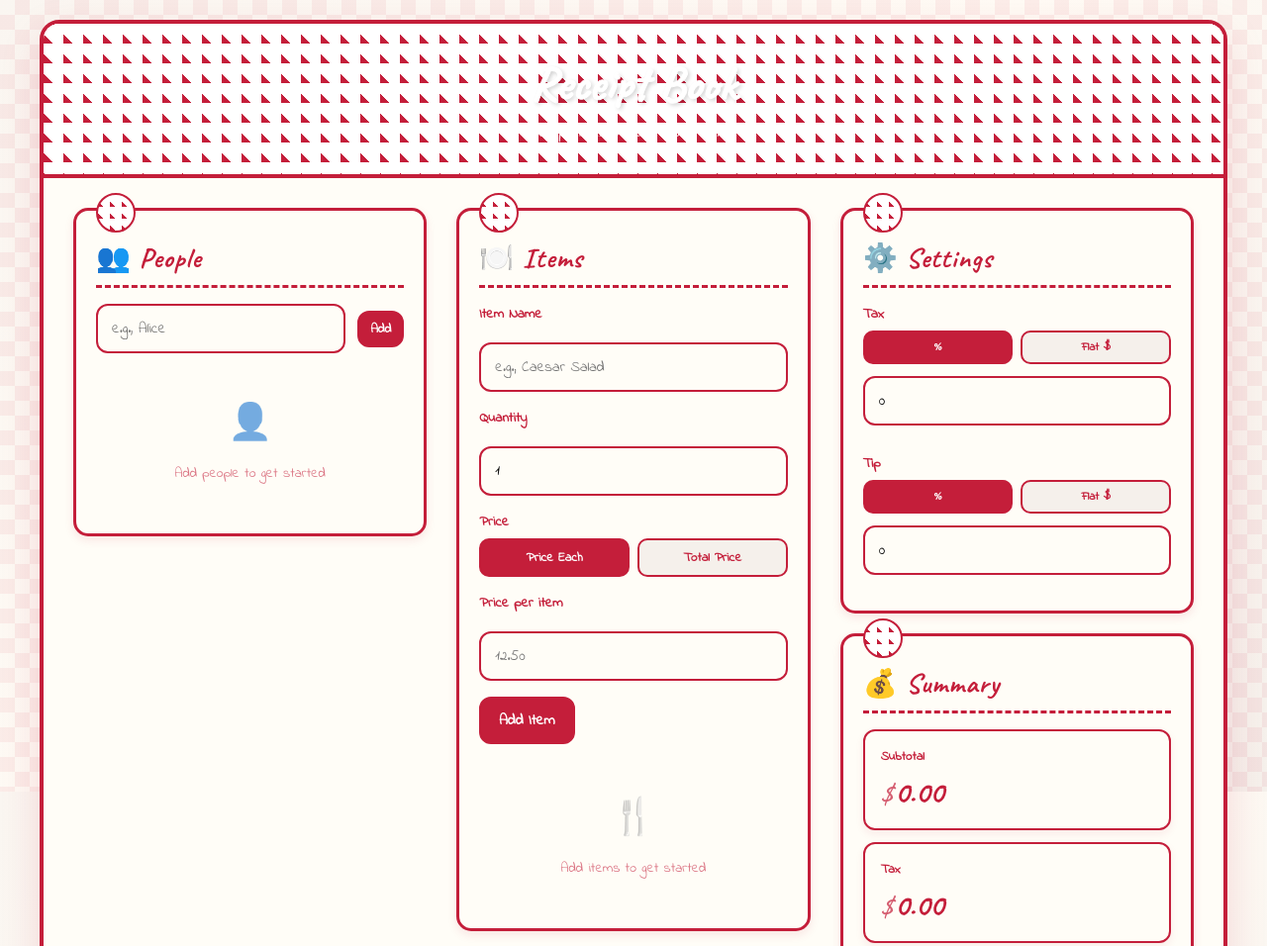
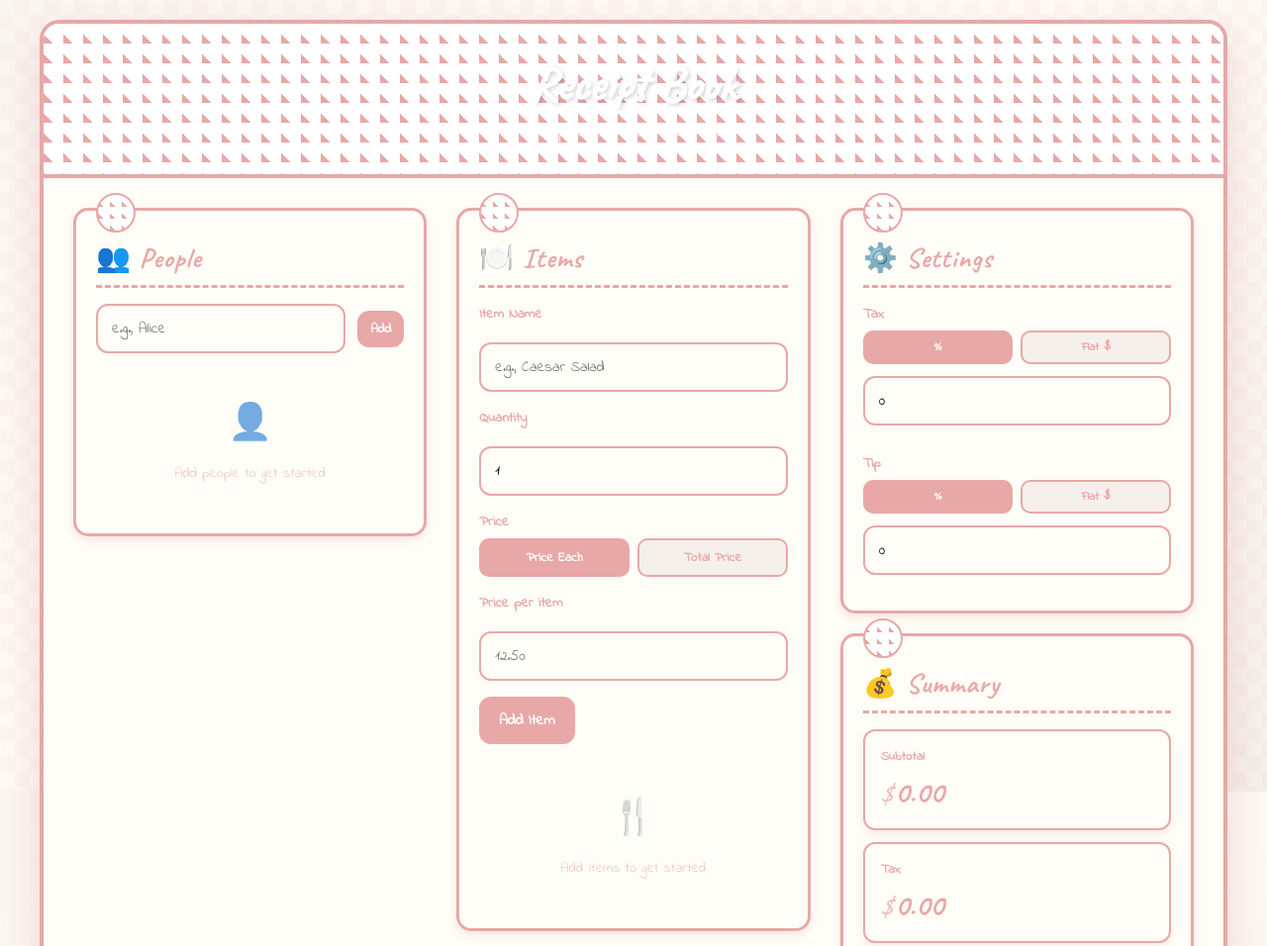
Before and after one commit to santai-artifacts/jeremy-receipts-301, a plain HTML site: page index.html in a window 1280 px wide. Shown: the top 956 px of the page at 99% size. Drawn offline with Linux system fonts and the light colour scheme.

Commit message:
And make sure it's a pastel red so it's easy to read everything
Santai-Kind: autosave
Santai-Author: jeremy

```diff
--- a/index.html
+++ b/index.html
@@ -30,10 +30,10 @@
       right: 0;
       bottom: 0;
       background-image:
-        linear-gradient(45deg, #c41e3a 25%, transparent 25%),
-        linear-gradient(-45deg, #c41e3a 25%, transparent 25%),
-        linear-gradient(45deg, transparent 75%, #c41e3a 75%),
-        linear-gradient(-45deg, transparent 75%, #c41e3a 75%);
+        linear-gradient(45deg, #e8a8a8 25%, transparent 25%),
+        linear-gradient(-45deg, #e8a8a8 25%, transparent 25%),
+        linear-gradient(45deg, transparent 75%, #e8a8a8 75%),
+        linear-gradient(-45deg, transparent 75%, #e8a8a8 75%);
       background-size: 30px 30px;
       background-position: 0 0, 0 15px, 15px -15px, -15px 0px;
       opacity: 0.06;
@@ -48,7 +48,7 @@
       border-radius: 20px;
       box-shadow: 0 15px 40px rgba(196, 30, 58, 0.15), inset 0 1px 0 rgba(255, 255, 255, 0.6);
       overflow: hidden;
-      border: 4px solid #c41e3a;
+      border: 4px solid #e8a8a8;
       position: relative;
     }
 
@@ -60,10 +60,10 @@
       right: 0;
       height: 15px;
       background-image:
-        linear-gradient(45deg, #c41e3a 25%, white 25%),
-        linear-gradient(-45deg, #c41e3a 25%, white 25%),
-        linear-gradient(45deg, white 75%, #c41e3a 75%),
-        linear-gradient(-45deg, white 75%, #c41e3a 75%);
+        linear-gradient(45deg, #e8a8a8 25%, white 25%),
+        linear-gradient(-45deg, #e8a8a8 25%, white 25%),
+        linear-gradient(45deg, white 75%, #e8a8a8 75%),
+        linear-gradient(-45deg, white 75%, #e8a8a8 75%);
       background-size: 20px 20px;
       background-position: 0 0, 0 10px, 10px -10px, -10px 0px;
       z-index: 1;
@@ -77,10 +77,10 @@
       right: 0;
       height: 15px;
       background-image:
-        linear-gradient(45deg, #c41e3a 25%, white 25%),
-        linear-gradient(-45deg, #c41e3a 25%, white 25%),
-        linear-gradient(45deg, white 75%, #c41e3a 75%),
-        linear-gradient(-45deg, white 75%, #c41e3a 75%);
+        linear-gradient(45deg, #e8a8a8 25%, white 25%),
+        linear-gradient(-45deg, #e8a8a8 25%, white 25%),
+        linear-gradient(45deg, white 75%, #e8a8a8 75%),
+        linear-gradient(-45deg, white 75%, #e8a8a8 75%);
       background-size: 20px 20px;
       background-position: 0 0, 0 10px, 10px -10px, -10px 0px;
       z-index: 1;
@@ -88,15 +88,15 @@
 
     .header {
       background-image:
-        linear-gradient(45deg, #c41e3a 25%, white 25%),
-        linear-gradient(-45deg, #c41e3a 25%, white 25%),
-        linear-gradient(45deg, white 75%, #c41e3a 75%),
-        linear-gradient(-45deg, white 75%, #c41e3a 75%);
+        linear-gradient(45deg, #e8a8a8 25%, white 25%),
+        linear-gradient(-45deg, #e8a8a8 25%, white 25%),
+        linear-gradient(45deg, white 75%, #e8a8a8 75%),
+        linear-gradient(-45deg, white 75%, #e8a8a8 75%);
       background-size: 20px 20px;
       background-position: 0 0, 0 10px, 10px -10px, -10px 0px;
       padding: 30px;
       text-align: center;
-      border-bottom: 4px solid #c41e3a;
+      border-bottom: 4px solid #e8a8a8;
       position: relative;
     }
 
@@ -141,7 +141,7 @@
       display: flex;
       flex-direction: column;
       background: #fffdf7;
-      border: 3px solid #c41e3a;
+      border: 3px solid #e8a8a8;
       border-radius: 15px;
       padding: 20px;
       position: relative;
@@ -156,13 +156,13 @@
       width: 36px;
       height: 36px;
       background-image:
-        linear-gradient(45deg, #c41e3a 25%, white 25%),
-        linear-gradient(-45deg, #c41e3a 25%, white 25%),
-        linear-gradient(45deg, white 75%, #c41e3a 75%),
-        linear-gradient(-45deg, white 75%, #c41e3a 75%);
+        linear-gradient(45deg, #e8a8a8 25%, white 25%),
+        linear-gradient(-45deg, #e8a8a8 25%, white 25%),
+        linear-gradient(45deg, white 75%, #e8a8a8 75%),
+        linear-gradient(-45deg, white 75%, #e8a8a8 75%);
       background-size: 12px 12px;
       background-position: 0 0, 0 6px, 6px -6px, -6px 0px;
-      border: 2px solid #c41e3a;
+      border: 2px solid #e8a8a8;
       border-radius: 50%;
       z-index: 1;
     }
@@ -171,11 +171,11 @@
       font-family: 'Caveat', cursive;
       font-size: 28px;
       font-weight: 700;
-      color: #c41e3a;
+      color: #e8a8a8;
       margin-bottom: 16px;
       text-transform: none;
       letter-spacing: 1px;
-      border-bottom: 3px dashed #c41e3a;
+      border-bottom: 3px dashed #e8a8a8;
       padding-bottom: 10px;
       margin-top: 10px;
     }
@@ -202,7 +202,7 @@
       font-family: 'Indie Flower', cursive;
       font-size: 14px;
       font-weight: 600;
-      color: #c41e3a;
+      color: #e8a8a8;
       margin-bottom: 6px;
       text-transform: none;
       letter-spacing: 0px;
@@ -219,7 +219,7 @@
     input[type="number"],
     select {
       padding: 12px 14px;
-      border: 2px solid #c41e3a;
+      border: 2px solid #e8a8a8;
       border-radius: 12px;
       font-family: 'Indie Flower', cursive;
       font-size: 15px;
@@ -232,14 +232,14 @@
     input[type="number"]:focus,
     select:focus {
       outline: none;
-      border-color: #a01629;
+      border-color: #d98989;
       background: white;
       box-shadow: 0 0 0 3px rgba(196, 30, 58, 0.2);
     }
 
     .btn {
       padding: 11px 18px;
-      border: 2px solid #c41e3a;
+      border: 2px solid #e8a8a8;
       border-radius: 12px;
       font-family: 'Indie Flower', cursive;
       font-size: 15px;
@@ -250,14 +250,14 @@
     }
 
     .btn-primary {
-      background: #c41e3a;
+      background: #e8a8a8;
       color: white;
-      border-color: #c41e3a;
+      border-color: #e8a8a8;
     }
 
     .btn-primary:hover {
-      background: #a01629;
-      border-color: #a01629;
+      background: #d98989;
+      border-color: #d98989;
       transform: translateY(-3px);
       box-shadow: 0 8px 16px rgba(196, 30, 58, 0.2);
     }
@@ -268,8 +268,8 @@
 
     .btn-secondary {
       background: #f5f0eb;
-      color: #c41e3a;
-      border-color: #c41e3a;
+      color: #e8a8a8;
+      border-color: #e8a8a8;
     }
 
     .btn-secondary:hover {
@@ -302,7 +302,7 @@
 
     .item-card {
       background: #fffdf7;
-      border: 2px solid #c41e3a;
+      border: 2px solid #e8a8a8;
       border-radius: 12px;
       padding: 14px;
       position: relative;
@@ -329,7 +329,7 @@
     .item-name {
       font-family: 'Caveat', cursive;
       font-weight: 700;
-      color: #c41e3a;
+      color: #e8a8a8;
       font-size: 16px;
       flex: 1;
     }
@@ -338,13 +338,13 @@
       font-family: 'Caveat', cursive;
       font-size: 18px;
       font-weight: 700;
-      color: #c41e3a;
+      color: #e8a8a8;
     }
 
     .item-details {
       font-family: 'Indie Flower', cursive;
       font-size: 13px;
-      color: #c41e3a;
+      color: #e8a8a8;
       margin-bottom: 8px;
     }
 
@@ -357,12 +357,12 @@
 
     .person-tag {
       background: #fff5f0;
-      border: 2px dashed #c41e3a;
+      border: 2px dashed #e8a8a8;
       border-radius: 8px;
       padding: 4px 10px;
       font-family: 'Indie Flower', cursive;
       font-size: 12px;
-      color: #c41e3a;
+      color: #e8a8a8;
       display: flex;
       align-items: center;
       gap: 4px;
@@ -390,7 +390,7 @@
 
     .person-card {
       background: #fffdf7;
-      border: 2px dashed #c41e3a;
+      border: 2px dashed #e8a8a8;
       border-radius: 12px;
       padding: 12px;
       display: flex;
@@ -402,7 +402,7 @@
     .person-name {
       font-family: 'Caveat', cursive;
       font-weight: 700;
-      color: #c41e3a;
+      color: #e8a8a8;
       font-size: 16px;
       flex: 1;
     }
@@ -417,15 +417,15 @@
       background: #fffdf7;
       padding: 16px;
       border-radius: 12px;
-      border-left: 5px solid #c41e3a;
-      border: 2px solid #c41e3a;
+      border-left: 5px solid #e8a8a8;
+      border: 2px solid #e8a8a8;
       box-shadow: 0 4px 8px rgba(196, 30, 58, 0.08);
     }
 
     .summary-label {
       font-family: 'Indie Flower', cursive;
       font-size: 13px;
-      color: #c41e3a;
+      color: #e8a8a8;
       margin-bottom: 6px;
       text-transform: none;
       font-weight: 600;
@@ -436,13 +436,13 @@
       font-family: 'Caveat', cursive;
       font-size: 32px;
       font-weight: 700;
-      color: #c41e3a;
+      color: #e8a8a8;
     }
 
     .empty-state {
       text-align: center;
       padding: 30px 20px;
-      color: #c41e3a;
+      color: #e8a8a8;
       font-size: 14px;
       opacity: 0.6;
     }
@@ -454,7 +454,7 @@
 
     .currency {
       font-size: 0.85em;
-      color: #c41e3a;
+      color: #e8a8a8;
       margin-right: 2px;
       opacity: 0.7;
     }
@@ -468,20 +468,20 @@
     .toggle-btn {
       flex: 1;
       padding: 8px 12px;
-      border: 2px solid #c41e3a;
+      border: 2px solid #e8a8a8;
       background: #f5f0eb;
       border-radius: 10px;
       cursor: pointer;
       font-family: 'Indie Flower', cursive;
       font-size: 13px;
       font-weight: 600;
-      color: #c41e3a;
+      color: #e8a8a8;
       transition: all 0.2s;
     }
 
     .toggle-btn.active {
-      border-color: #c41e3a;
-      background: #c41e3a;
+      border-color: #e8a8a8;
+      background: #e8a8a8;
       color: white;
     }
 
@@ -511,7 +511,7 @@
       width: 90%;
       max-height: 80vh;
       overflow-y: auto;
-      border: 3px solid #c41e3a;
+      border: 3px solid #e8a8a8;
       box-shadow: 0 20px 40px rgba(196, 30, 58, 0.25);
     }
 
@@ -519,7 +519,7 @@
       font-family: 'Caveat', cursive;
       font-size: 26px;
       font-weight: 700;
-      color: #c41e3a;
+      color: #e8a8a8;
       margin-bottom: 20px;
     }
 
@@ -540,7 +540,7 @@
       cursor: pointer;
       width: 20px;
       height: 20px;
-      accent-color: #c41e3a;
+      accent-color: #e8a8a8;
     }
 
     .checkbox-item label {
@@ -548,7 +548,7 @@
       cursor: pointer;
       font-family: 'Indie Flower', cursive;
       font-size: 15px;
-      color: #c41e3a;
+      color: #e8a8a8;
     }
 
     .modal-buttons {
@@ -559,7 +559,7 @@
 
     .person-breakdown {
       background: #fffdf7;
-      border: 2px solid #c41e3a;
+      border: 2px solid #e8a8a8;
       border-radius: 12px;
       padding: 14px;
       margin-bottom: 10px;
@@ -569,7 +569,7 @@
     .person-breakdown-name {
       font-family: 'Caveat', cursive;
       font-weight: 700;
-      color: #c41e3a;
+      color: #e8a8a8;
       font-size: 18px;
       margin-bottom: 6px;
     }
@@ -577,7 +577,7 @@
     .person-breakdown-items {
       font-family: 'Indie Flower', cursive;
       font-size: 12px;
-      color: #c41e3a;
+      color: #e8a8a8;
       margin-bottom: 8px;
       line-height: 1.4;
     }
@@ -586,19 +586,19 @@
       display: flex;
       justify-content: space-between;
       padding-top: 8px;
-      border-top: 2px dashed #c41e3a;
+      border-top: 2px dashed #e8a8a8;
     }
 
     .person-breakdown-subtotal {
       font-family: 'Indie Flower', cursive;
       font-size: 12px;
-      color: #c41e3a;
+      color: #e8a8a8;
     }
 
     .person-breakdown-total {
       font-family: 'Caveat', cursive;
       font-weight: 700;
-      color: #c41e3a;
+      color: #e8a8a8;
       font-size: 20px;
     }
 
@@ -624,12 +624,12 @@
     }
 
     ::-webkit-scrollbar-thumb {
-      background: #c41e3a;
+      background: #e8a8a8;
       border-radius: 10px;
     }
 
     ::-webkit-scrollbar-thumb:hover {
-      background: #a01629;
+      background: #d98989;
     }
   </style>
 </head>
@@ -738,7 +738,7 @@
               <div class="summary-label">Tip</div>
               <div class="summary-value"><span class="currency">$</span><span id="tipDisplay">0.00</span></div>
             </div>
-            <div class="summary-box" style="border-left-color: #c41e3a;">
+            <div class="summary-box" style="border-left-color: #e8a8a8;">
               <div class="summary-label">Total</div>
               <div class="summary-value"><span class="currency">$</span><span id="total">0.00</span></div>
             </div>
@@ -970,7 +970,7 @@
         `;
       }).join('');
 
-      document.getElementById('modalCheckboxes').innerHTML = checkboxesHtml || '<p style="color: #c41e3a; font-size: 13px; opacity: 0.6;">Add people first</p>';
+      document.getElementById('modalCheckboxes').innerHTML = checkboxesHtml || '<p style="color: #e8a8a8; font-size: 13px; opacity: 0.6;">Add people first</p>';
       document.getElementById('assignModal').classList.add('active');
     }
 
```
